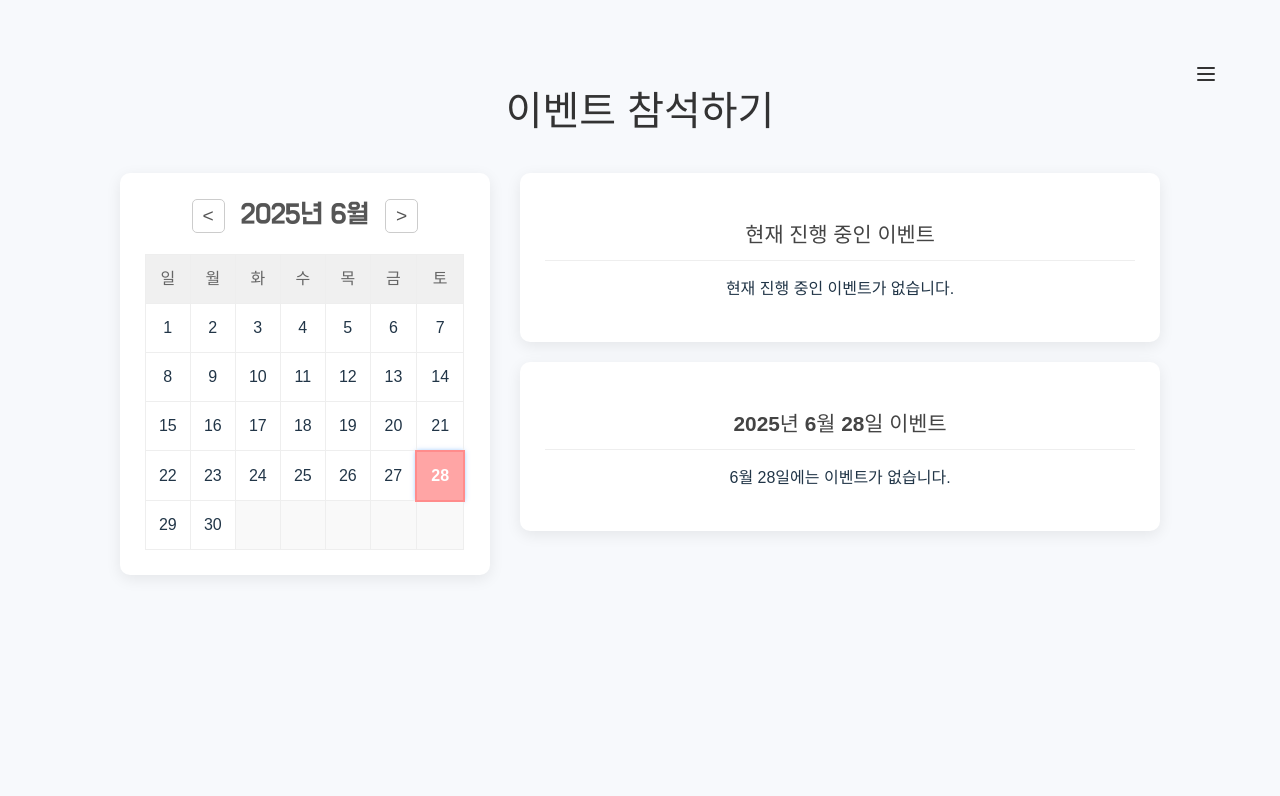
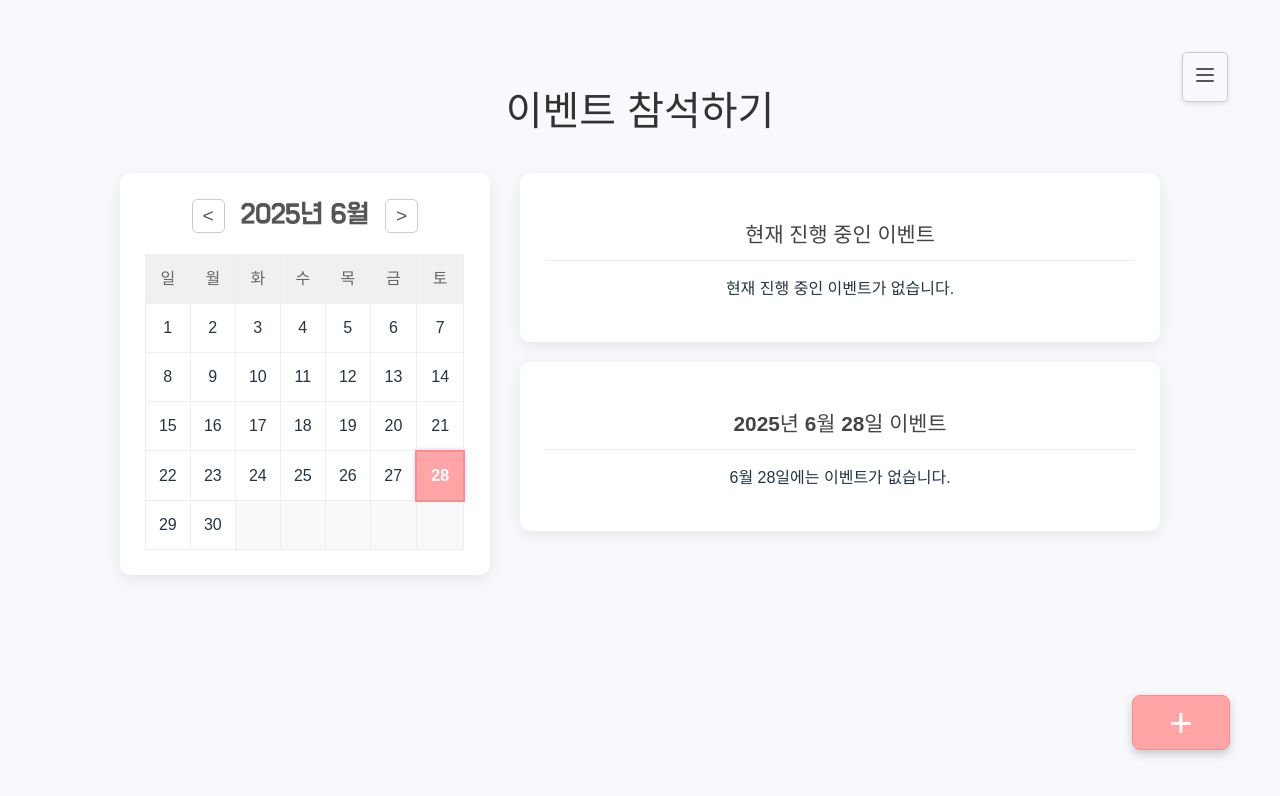
Before and after one commit to GustavEiffels/Mozzi_Front_demo, a React (Vite) app: page / in a window 1280 px wide. Both pictures are taken after a click on the button "카카오 로그인". Shown: the top 796 px of the page. Built offline with nearby package versions, Linux system fonts and the light colour scheme.

Commit message:
✨ feat: Create Event Page로 이동

```diff
--- a/src/pages/CreateEvent.css
+++ b/src/pages/CreateEvent.css
@@ -24,7 +24,7 @@
   max-width: 600px;
   display: flex;
   flex-direction: column;
-  gap: 20px;
+  gap: 20px; /* 폼 그룹 간의 간격 유지 */
 }
 
 .form-group {
@@ -32,7 +32,7 @@
   display: flex;
   flex-direction: column;
   align-items: baseline;
-  margin-bottom: 2%;
+  /* margin-bottom: 2%; */ /* 이 부분을 제거하거나 0으로 설정하여 버튼 그룹과의 간섭을 줄임 */
 }
 
 .form-group label {
@@ -82,7 +82,18 @@
   margin-top: 5px;
 }
 
-.submit-button, .cancel-button {
+/* 새로운 버튼 그룹 스타일: 가로 정렬 */
+.button-group {
+  display: flex; /* Flexbox로 설정 */
+  flex-direction: row; /* 버튼을 가로로 나열 */
+  gap: 15px; /* 버튼 간의 간격 (조정 가능) */
+  width: 100%; /* 부모와 동일한 너비 */
+  margin-top: 20px; /* 폼 그룹과의 상단 간격 (조정 가능) */
+  justify-content: space-between; /* 버튼들을 양 끝으로 정렬하거나 space-around/center 등으로 조정 */
+  align-items: center; /* 세로 중앙 정렬 */
+}
+
+.submit-button, .create-cancel-button {
   padding: 15px 20px;
   border: none;
   border-radius: 8px;
@@ -90,8 +101,11 @@
   font-weight: bold;
   cursor: pointer;
   transition: background-color 0.3s ease, transform 0.2s ease;
-  width: 100%;
-  margin-top: 10px;
+  flex: 1; /* flex-grow를 1로 설정하여 사용 가능한 공간을 동일하게 분배 */
+  /* width: 100%; */ /* flex: 1;을 사용하면 필요 없음 */
+  /* margin-top: 2px; */ /* 이 부분을 제거합니다. */
+  max-width: 50%; /* 각 버튼의 최대 너비를 50%로 설정하여 너무 커지는 것을 방지 */
+  min-width: 150px; /* 버튼이 너무 작아지지 않도록 최소 너비 설정 */
 }
 
 .submit-button {
@@ -104,12 +118,25 @@
   transform: translateY(-2px);
 }
 
-.cancel-button {
+.create-cancel-button {
   background-color: #ccc;
   color: #333;
 }
 
-.cancel-button:hover {
+.create-cancel-button:hover {
   background-color: #bbb;
   transform: translateY(-2px);
 }
+
+/* 반응형 디자인: 작은 화면에서는 다시 세로로 정렬 */
+@media (max-width: 600px) {
+  .button-group {
+    flex-direction: column; /* 작은 화면에서는 다시 세로로 나열 */
+    gap: 10px;
+  }
+  .submit-button, .create-cancel-button {
+    width: 100%; /* 작은 화면에서는 전체 너비 사용 */
+    max-width: none; /* 최대 너비 제한 해제 */
+    min-width: unset; /* 최소 너비 제한 해제 */
+  }
+}
--- a/src/pages/CreateEvent.jsx
+++ b/src/pages/CreateEvent.jsx
@@ -183,8 +183,11 @@ function CreateEvent() {
           )}
         </div>
 
-        <button type="submit" className="submit-button">이벤트 생성</button>
-        <button type="button" className="cancel-button" onClick={() => navigate('/')}>취소</button>
+        {/* 버튼들을 감싸는 div */}
+        <div className="button-group">
+          <button type="submit" className="submit-button">이벤트 생성</button>
+          <button type="button" className="create-cancel-button" onClick={() => navigate('/')}>취소</button>
+        </div>
       </form>
     </div>
   );
--- a/src/pages/EventListPage.css
+++ b/src/pages/EventListPage.css
@@ -217,23 +217,32 @@
   transform: translateY(-2px);
 }
 
-/* 햄버거 메뉴 및 드롭다운 스타일 (EventListPage에 추가되었으므로 필요) */
 .menu-button {
   position: absolute;
   top: 20px;
   right: 20px;
   background: none;
-  border: none;
+  border: 1px solid #ccc; /* 햄버거 메뉴 아이콘처럼 border 추가 */
+  border-radius: 5px; /* 약간의 둥근 모서리 */
   cursor: pointer;
-  padding: 10px;
+  padding: 10px; /* 햄버거 메뉴 아이콘과 유사하게 패딩 조정 */
   z-index: 101; /* 드롭다운 메뉴보다 위에 오도록 */
+  color: #555; /* 아이콘 색상도 통일 */
+  box-shadow: 0 2px 5px rgba(0, 0, 0, 0.1); /* 은은한 그림자 */
+  transition: background-color 0.2s, box-shadow 0.2s;
 }
 
-.menu-button .menu-icon {
+.menu-button:hover {
+  background-color: #f0f0f0; /* 호버 시 배경색 변경 */
+  box-shadow: 0 4px 8px rgba(0, 0, 0, 0.15); /* 호버 시 그림자 강조 */
+}
+
+.menu-button .menu-icon { /* SVG 아이콘 색상 기본값으로 설정, 부모에서 상속 */
+  color: inherit;
   width: 24px;
   height: 24px;
-  color: #333; /* 아이콘 색상 */
 }
+
 
 .dropdown-menu {
   position: absolute;
@@ -294,3 +303,40 @@
     background-color: #FFA5A5; /* 선택된 날짜 색상 */
     border: 2px solid #ff8c8c; /* 강조된 테두리 */
 }
+
+/* 새로 추가된 이벤트 생성 버튼 스타일 */
+.create-event-button {
+  position: fixed; /* 화면에 고정 */
+  bottom: 50px; /* 하단에서 30px 위 */
+  right: 50px; /* 우측에서 30px 왼쪽 */
+  width: 10px; /* 버튼 너비 (햄버거 메뉴와 유사하게 조정) */
+  height: 55px; /* 버튼 높이 */
+  background-color: #FFA5A5; /* 분홍색 배경 */
+  color: white; /* 흰색 글씨 */
+  font-size: 2.5rem; /* 플러스 기호 크기 */
+  line-height: 1; /* 텍스트 수직 중앙 정렬 */
+  border: 1px solid #ff8c8c; /* 분홍색 테두리 */
+  box-shadow: 0 4px 10px rgba(0, 0, 0, 0.2); /* 그림자 */
+  cursor: pointer;
+  display: flex; /* 내부 요소(텍스트) 중앙 정렬을 위해 flex 사용 */
+  justify-content: center;
+  align-items: center;
+  transition: background-color 0.3s ease, transform 0.2s ease, box-shadow 0.2s ease;
+  z-index: 100; /* 다른 요소 위에 오도록 */
+}
+
+.create-event-button:hover {
+  background-color: #ff8c8c; /* 호버 시 더 진한 분홍색 */
+  transform: scale(1.05); /* 살짝 확대 */
+  box-shadow: 0 6px 12px rgba(0, 0, 0, 0.25); /* 호버 시 그림자 강조 */
+}
+
+@media (max-width: 768px) {
+  .create-event-button {
+    width: 45px; /* 모바일에서 크기 조정 */
+    height: 45px;
+    font-size: 2rem;
+    bottom: 20px;
+    right: 20px;
+  }
+}
--- a/src/pages/EventListPage.jsx
+++ b/src/pages/EventListPage.jsx
@@ -239,6 +239,11 @@ function EventListPage({ onLogout }) {
     });
   };
 
+  // 이벤트 생성 버튼 클릭 핸들러
+  const handleCreateEventClick = () => {
+    navigate('/create-event');
+  };
+
   return (
     <div className="event-list-container" ref={menuRef}> {/* 햄버거 메뉴를 위해 ref 연결 */}
       {/* 햄버거 메뉴 버튼 (MainHome에서 옮겨옴) */}
@@ -312,8 +317,10 @@ function EventListPage({ onLogout }) {
           </div>
         </div>
       </div>
-      {/* '메인으로 돌아가기' 버튼은 이제 EventListPage 자체가 메인 페이지이므로 제거하는 것이 자연스럽습니다. */}
-      {/* <button className="back-button" onClick={() => navigate('/')}>메인으로 돌아가기</button> */}
+      {/* 새로운 이벤트 생성 버튼 */}
+      <button className="create-event-button" onClick={handleCreateEventClick}>
+        +
+      </button>
     </div>
   );
 }
```
